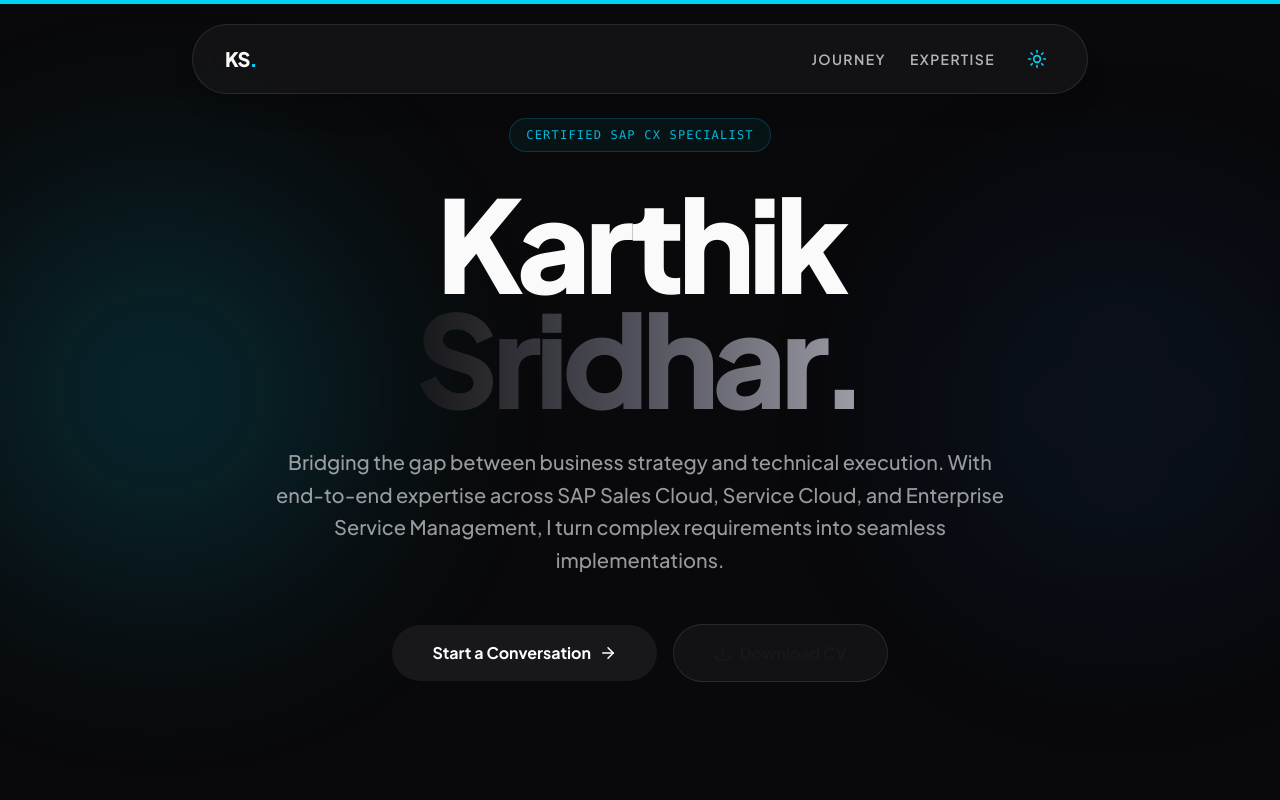
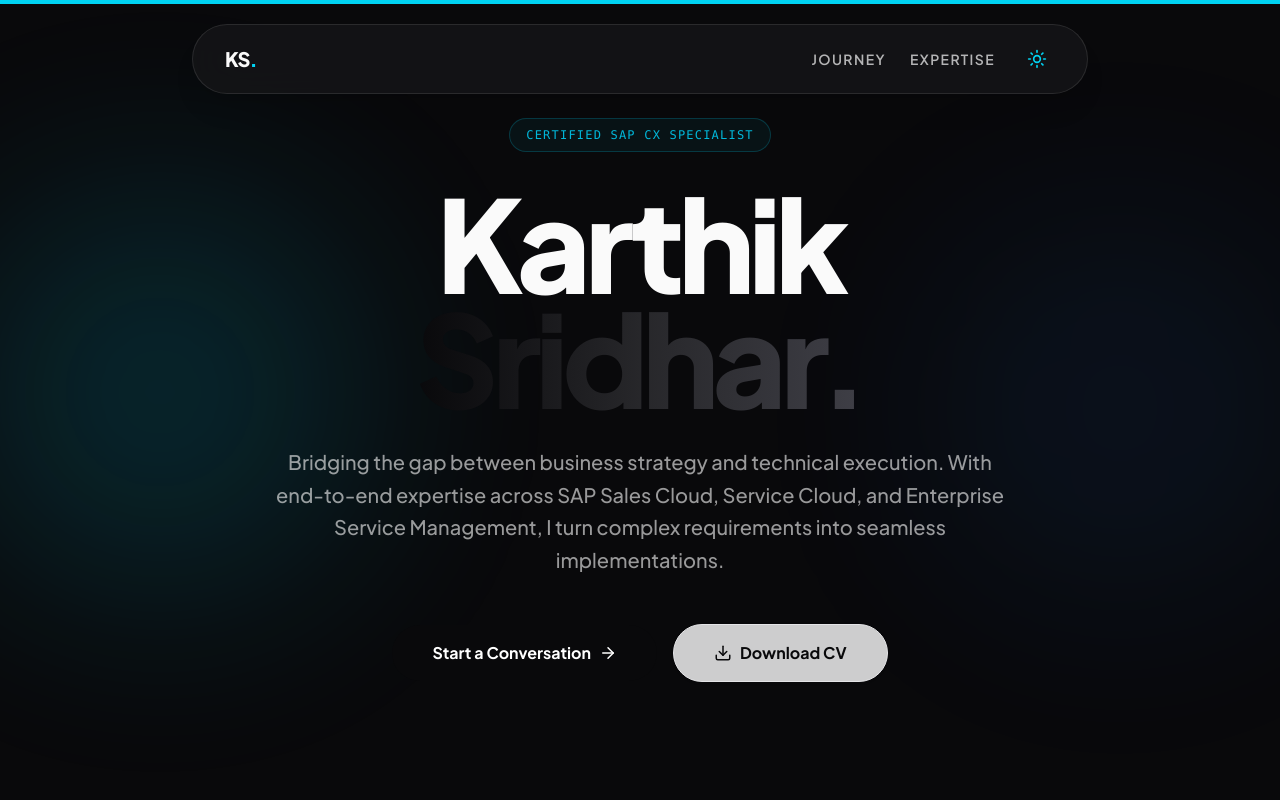
Before and after one commit to karthikexped/sap-cx-portfolio, a React (Vite) app: page / in a window 1280 px wide. Shown: the top 800 px of the page. Built offline with nearby package versions, Linux system fonts and the light colour scheme.

Commit message:
refactor: improve light mode visibility and color contrast

```diff
--- a/src/App.jsx
+++ b/src/App.jsx
@@ -121,19 +121,19 @@
             </span>
             <h1 className="text-6xl md:text-9xl font-black mb-8 tracking-tighter leading-[0.9]">
               Karthik <br />
-              <span className="text-transparent bg-clip-text bg-gradient-to-r from-zinc-900 via-zinc-600 to-zinc-400 dark:from-white dark:via-zinc-300 dark:to-zinc-500 font-black">Sridhar.</span>
+              <span className="text-transparent bg-clip-text bg-gradient-to-r from-zinc-950 via-zinc-800 to-zinc-700 dark:from-white dark:via-zinc-300 dark:to-zinc-500 font-black">Sridhar.</span>
             </h1>
             <p className="max-w-3xl mx-auto text-lg md:text-xl opacity-60 font-medium leading-relaxed mb-12 px-4">
               Bridging the gap between business strategy and technical execution. With end-to-end expertise across SAP Sales Cloud, Service Cloud, and Enterprise Service Management, I turn complex requirements into seamless implementations.
             </p>
             <div className="flex flex-col md:flex-row gap-4 justify-center items-center">
-              <a href="#contact" className="group px-10 py-4 bg-zinc-900 dark:bg-white text-white dark:text-black font-bold rounded-full hover:scale-105 transition-all flex items-center gap-2">
+              <a href="#contact" className="group px-10 py-4 bg-zinc-950 dark:bg-white text-white dark:text-black font-bold rounded-full hover:scale-105 transition-all flex items-center gap-2">
                 Start a Conversation <ArrowRight size={18} className="group-hover:translate-x-1 transition-transform" />
               </a>
               <a
                 href="/assets/secure/Karthik_Sridhar_SAP_CX_V2_Consultant.pdf"
                 download
-                className="group px-10 py-4 glass text-zinc-900 dark:text-zinc-100 font-bold rounded-full hover:scale-105 transition-all flex items-center gap-2"
+                className="group px-10 py-4 bg-white/80 dark:bg-zinc-900/50 backdrop-blur-xl border border-zinc-200 dark:border-zinc-800 text-zinc-950 dark:text-zinc-100 font-bold rounded-full hover:scale-105 transition-all flex items-center gap-2 shadow-sm"
               >
                 <Download size={18} /> Download CV
               </a>
@@ -171,7 +171,7 @@
               </p>
               <div className="flex flex-wrap gap-2">
                 {exp.skills.map((s, i) => (
-                  <span key={i} className="px-4 py-1.5 rounded-full bg-zinc-100 dark:bg-zinc-800 text-xs font-bold tracking-wider uppercase border border-zinc-200 dark:border-zinc-700">
+                  <span key={i} className="px-4 py-1.5 rounded-full bg-cyan-50/50 dark:bg-zinc-800 text-xs font-bold tracking-wider uppercase border border-cyan-100 dark:border-zinc-700 text-cyan-800 dark:text-zinc-300">
                     {s}
                   </span>
                 ))}
@@ -237,8 +237,8 @@
               Adept at managing global stakeholders, bridging the gap between high-level business vision and granular technical execution.
             </p>
             <div className="flex gap-2">
-              <span className="px-3 py-1 rounded bg-zinc-100 dark:bg-zinc-800 text-[10px] font-bold tracking-widest uppercase opacity-60">Communication</span>
-              <span className="px-3 py-1 rounded bg-zinc-100 dark:bg-zinc-800 text-[10px] font-bold tracking-widest uppercase opacity-60">Leadership</span>
+              <span className="px-3 py-1 rounded bg-cyan-50/50 dark:bg-zinc-800 text-[10px] font-bold tracking-widest uppercase text-cyan-800 dark:text-zinc-400 border border-cyan-100 dark:border-zinc-700">Communication</span>
+              <span className="px-3 py-1 rounded bg-cyan-50/50 dark:bg-zinc-800 text-[10px] font-bold tracking-widest uppercase text-cyan-800 dark:text-zinc-400 border border-cyan-100 dark:border-zinc-700">Leadership</span>
             </div>
           </div>
         </div>
@@ -273,7 +273,7 @@
               href="https://www.linkedin.com/in/karthik-sridhar-66408a187/"
               target="_blank"
               rel="noopener noreferrer"
-              className="w-full md:w-auto px-12 py-5 glass font-black rounded-full hover:scale-105 transition-all flex items-center justify-center gap-3"
+              className="w-full md:w-auto px-12 py-5 bg-white/80 dark:bg-zinc-900/50 backdrop-blur-xl border border-zinc-200 dark:border-zinc-800 text-zinc-950 dark:text-zinc-100 font-black rounded-full hover:scale-105 transition-all flex items-center justify-center gap-3 shadow-sm"
             >
               <Globe size={22} />
               LinkedIn Profile
--- a/src/index.css
+++ b/src/index.css
@@ -11,9 +11,9 @@
   :root {
     --background: #ffffff;
     --foreground: #09090b; /* zinc-950 */
-    --card-bg: rgba(255, 255, 255, 0.7);
-    --card-border: rgba(9, 9, 11, 0.1);
-    --nav-bg: rgba(255, 255, 255, 0.8);
+    --card-bg: rgba(255, 255, 255, 0.85);
+    --card-border: rgba(9, 9, 11, 0.15);
+    --nav-bg: rgba(255, 255, 255, 0.9);
   }
 
   :root.dark {
```
